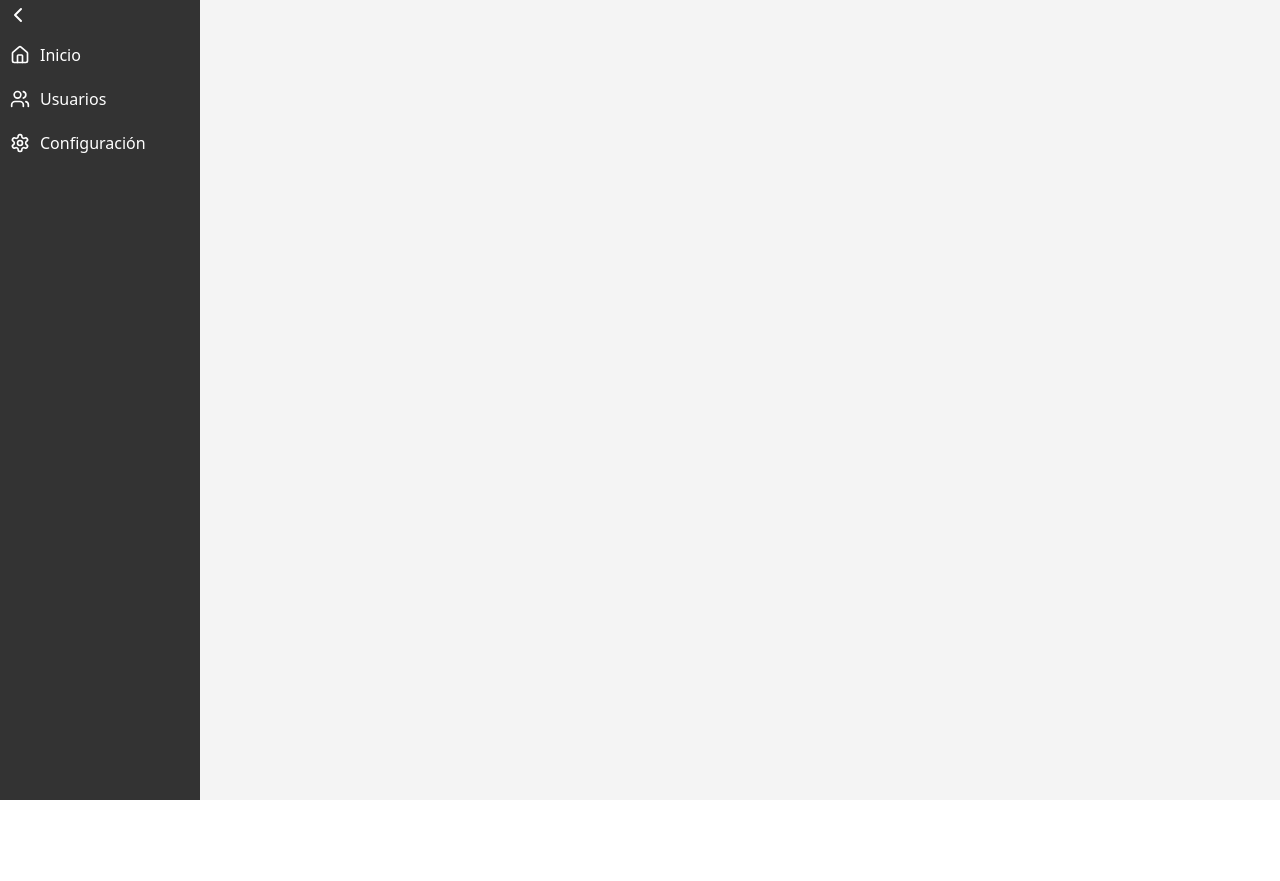
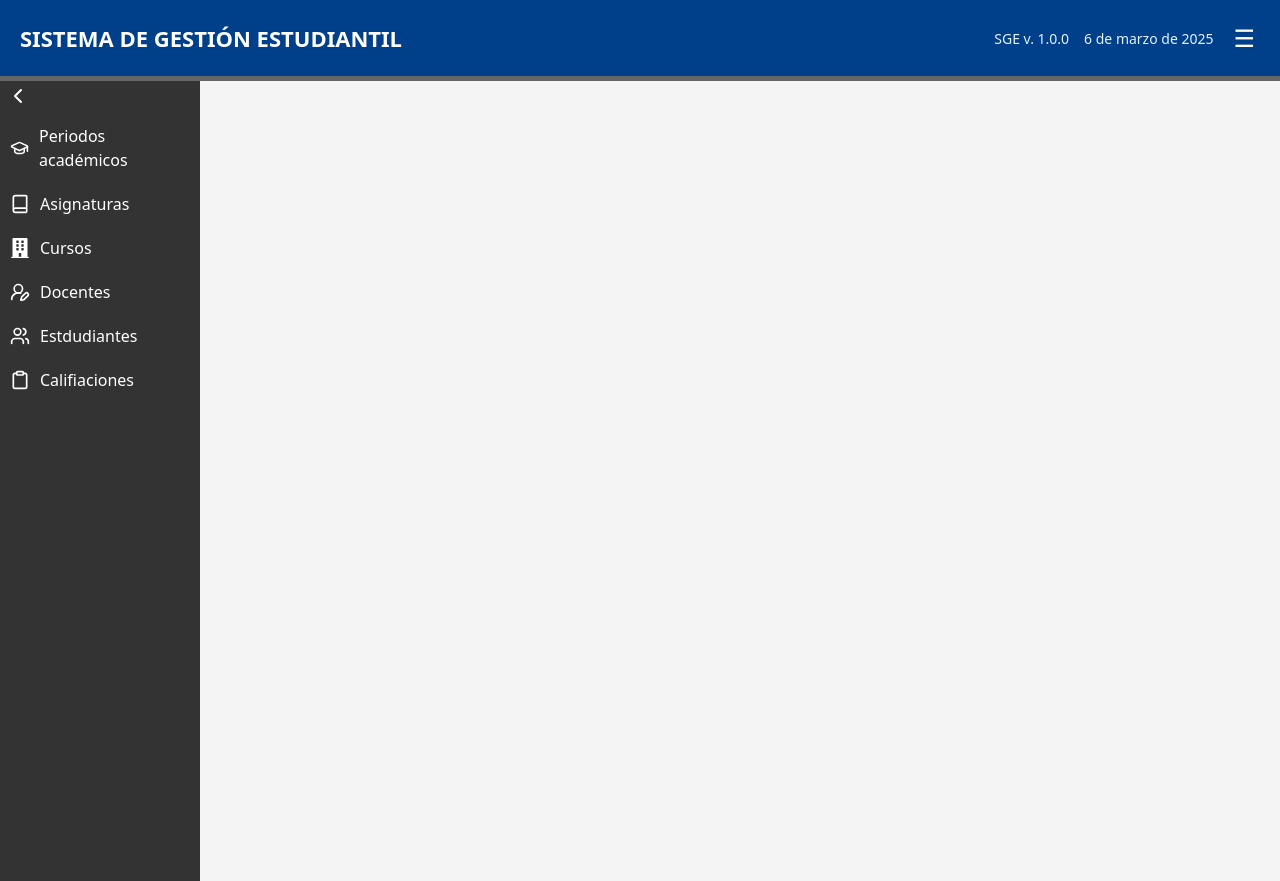
Before and after one commit to Kevin-Guachamin/Proyecto_CNM_Frontend, a React (Vite) app: page /admin in a window 1280 px wide. Before the commit the page ends 800 px from the top, so only its background shows below. Built offline with nearby package versions, Linux system fonts and the light colour scheme.

Commit message:
Correcion de header

```diff
--- a/package.json
+++ b/package.json
@@ -19,6 +19,7 @@
     "react": "^19.0.0",
     "react-bootstrap": "^2.10.9",
     "react-dom": "^19.0.0",
+    "react-icons": "^5.5.0",
     "react-router-dom": "^7.2.0"
   },
   "devDependencies": {
--- a/src/vistas/Admin/Index.jsx
+++ b/src/vistas/Admin/Index.jsx
@@ -1,15 +1,41 @@
-import React from 'react'
+import React, { useState, useEffect } from "react";
+import Header from "../../components/Header";
 import Layout from '../../layout/containers/Layout'
-import { Home, Users, Settings, ChevronLeft, ChevronRight, Sun, Moon } from "lucide-react";
+import { Users, Clipboard, GraduationCap, Book, UserRoundPen} from "lucide-react";
+import { FaBuilding } from 'react-icons/fa';
 
 function Index() {
   const modules = [
-    { name: "Inicio", icon: <Home size={20} /> },
-    { name: "Usuarios", icon: <Users size={20} /> },
-    { name: "Configuración", icon: <Settings size={20} /> },
+    { name: "Periodos académicos", icon: <GraduationCap size={20} /> },
+    { name: "Asignaturas", icon: <Book size={20} /> },
+    { name: "Cursos", icon: <FaBuilding size={20} /> },
+    { name: "Docentes", icon: <UserRoundPen size={20}/>},
+    { name: "Estdudiantes", icon: <Users size={20} /> },
+    { name: "Califiaciones", icon:<Clipboard size={20}/> }
+
   ];
+
+  const [usuario, setUsuario] = useState(null);
+  useEffect(() => {
+      // Aquí se realizará la petición al backend cuando esté disponible
+      // axios.get("URL_DEL_BACKEND/usuarioConectado", { headers: { Authorization: `Bearer ${TOKEN}` } })
+      //   .then(response => {
+      //     setUsuario(response.data); // Guardar la información del usuario en el estado
+      //   })
+      //   .catch(error => {
+      //     console.error("Error al obtener los datos del usuario:", error);
+      //   });
+
+      // Mientras no se conecte al backend, dejamos un usuario de prueba
+      setUsuario({ nombre: "Juan Pérez", rol: "Estudiante" });
+    }, []);
+
   return (
     <div>
+       {/* Encabezado */}
+       <div className="container-fluid p-0">
+          {usuario && <Header isAuthenticated={true} usuario={usuario} />}
+        </div>
       <Layout modules={modules}>
 
       </Layout>
```
Also changed, not shown: 1 other file (tests, documents, lock files or other folders).
